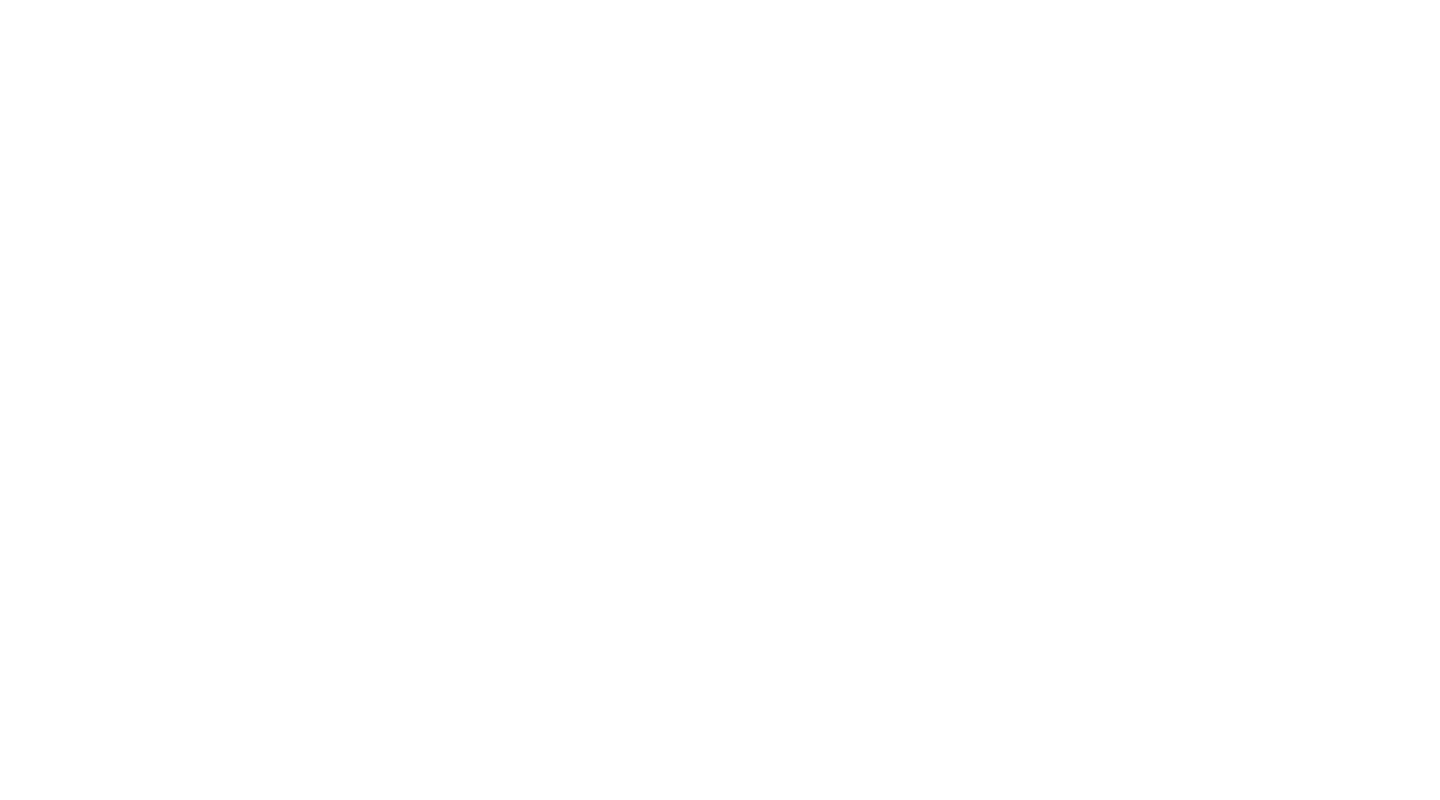
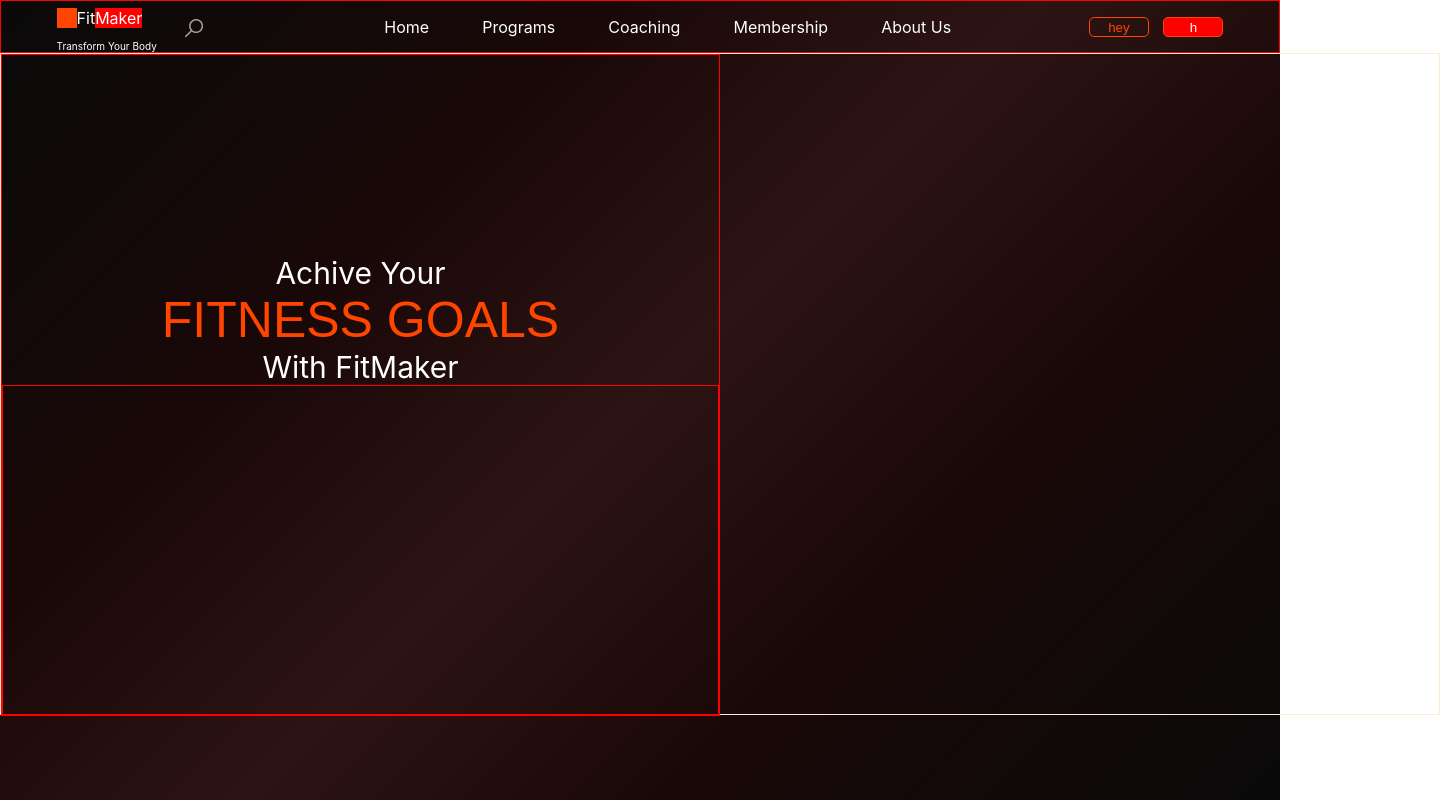
Before and after one commit to Shivam87647/firstofficialevent, a plain HTML site: page index.html in a window 1280 px wide. Shown: the whole page, 1440 px wide, since content can reach past the window. Drawn offline with Linux system fonts and the light colour scheme.

Commit message:
main's 1st commit

```diff
--- a/index.html
+++ b/index.html
@@ -1,11 +1,65 @@
 <html lang="en">
+
 <head>
     <meta charset="UTF-8">
     <meta name="viewport" content="width=device-width, initial-scale=1.0">
     <title>Document</title>
     <link rel="stylesheet" href="style.css">
 </head>
+
 <body>
+    <header>
+
+        <div>
+            <div style="display: flex; width: 200px;">
+                <div>
+                    <div style="display: flex;margin-top: 7px; ">
+                        <div style="background-color: orangered; height: 20px; width: 20px; "></div>
+                        <div>Fit<span style="background-color: red;">Maker</span></div>
+                        <figure
+                            style="height: 25px; width: 25px; text-align: center; padding-top: 4px; margin-left: 40px; margin-top: 7px;">
+                            <img src="images/Vector (1).svg" alt="">
+                        </figure>
+                    </div>
+                    <div style="font-size: 10px;">Transform Your Body</div>
+                </div>
+            </div>
+            <div>
+
+            </div>
+        </div>
+
+        <div>
+            <ul style="display:flex; list-style: none; gap: 20px; width: 600px; justify-content: space-around;">
+                <li>Home</li>
+                <li>Programs</li>
+                <li>Coaching</li>
+                <li>Membership</li>
+                <li>About Us</li>
+            </ul>
+        </div>
+        <div>
+            <button
+                style="width: 60px ; height: 20px; background-color: transparent; border:1px solid  orangered; color: orangered; border-radius: 5px; margin-left: 10px;">hey</button>
+            <button
+                style="width: 60px ; height: 20px; background:red; border:1px solid  orangered; color: white; border-radius: 5px; margin-left: 10px;">h</button>
+        </div>
+
+    </header>
+    <section class="section1">
+        <div class="sec1p1">
+            <div style="height: 50%; display: flex; flex-direction: column; color: white; font-size: 30px; text-align: center; display: flex; justify-content: end; align-items: center;">
+                Achive Your
+                <br>
+                <span style="color: orangered; font-size: 50px; font-family: Arial, Helvetica, sans-serif;">FITNESS GOALS</span>
+                <!-- <br> -->
+                With FitMaker
+            </div>
+            <div style="height: 50%; border: 1px solid red; "></div>
+        </div>
+        <div class="sec1p2"></div>
+    </section>
 
 </body>
+
 </html>
--- a/style.css
+++ b/style.css
@@ -4,3 +4,29 @@
     box-sizing: border-box;
 
 }
+body {
+  background: linear-gradient(135deg, #0a0a0a 0%, #1a0808 30%, #2d1414 50%, #1a0808 70%, #0a0a0a 100%);
+  min-height: 100vh;
+  background-attachment: fixed;
+  color: #ffffff;
+  font-family: 'Inter', 'Segoe UI', sans-serif;
+}
+header{
+    width: 100%;
+    border: 1px solid red;
+        display: flex;
+    justify-content: space-around;
+    align-items: center;
+}
+.section1{
+    height: 662px;
+    width: 1440px;
+    border: 1px solid blanchedalmond;
+}
+.sec1p1{
+border: 1px solid red;
+width: 50%;
+}
+.sec1p2{
+width: 50%;
+}
```
Also changed, not shown: images/Vector (1).svg (added).
